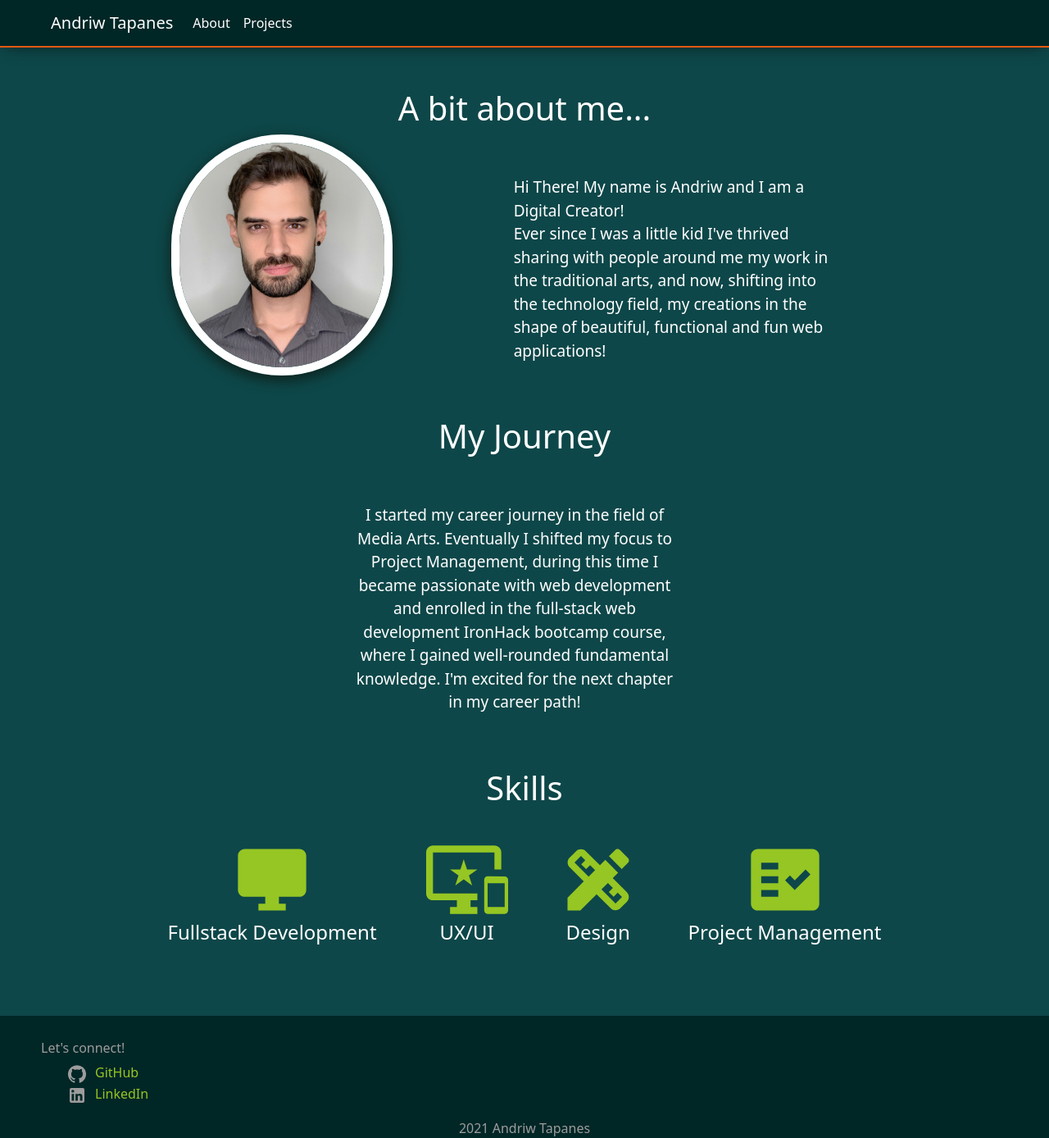
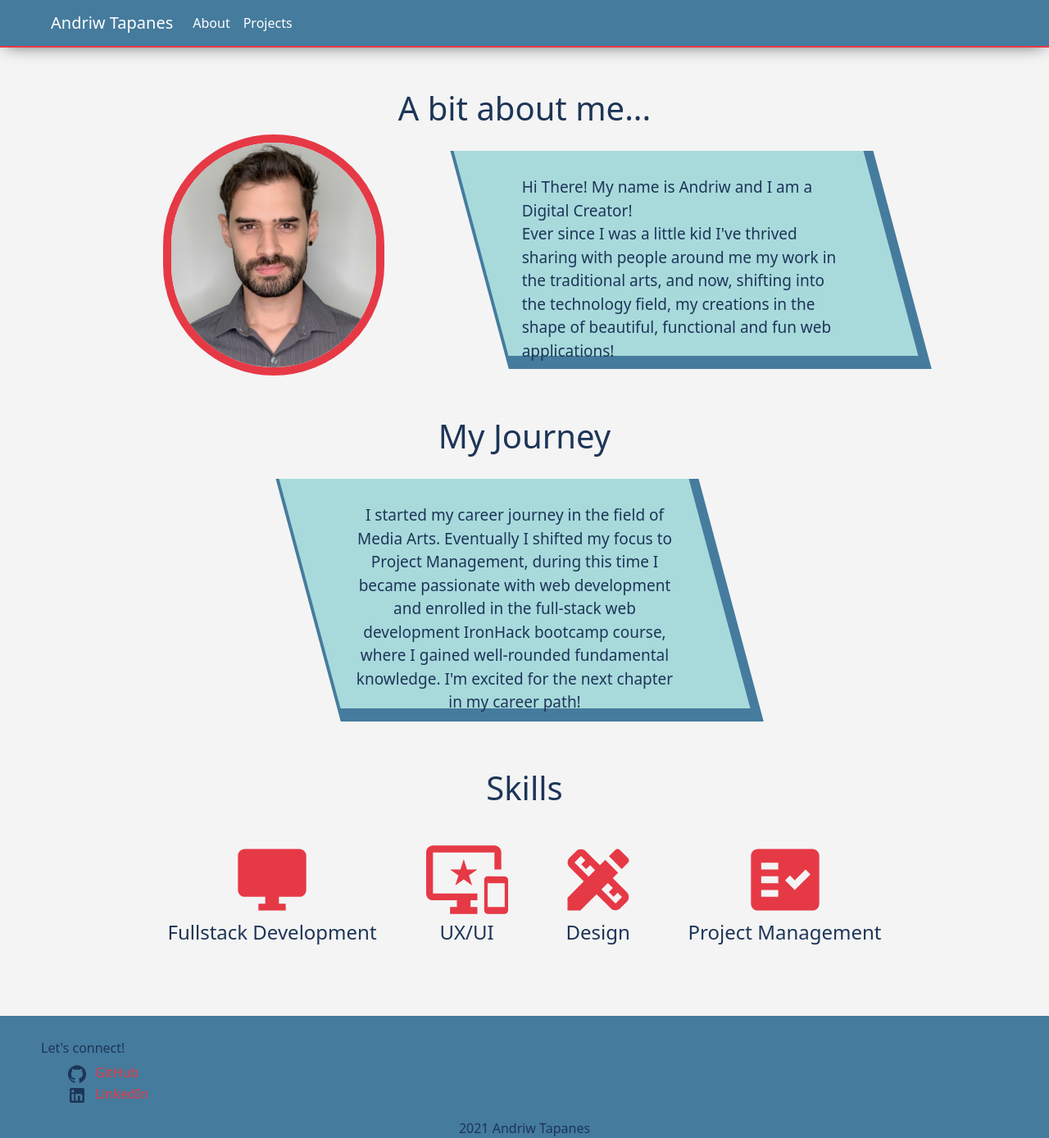
Before and after one commit to AndriwT/portfolio-website, a React (Create React App) app: page / in a window 1280 px wide. Shown: the whole page at 82% size. Built offline with nearby package versions, Linux system fonts and the light colour scheme.

Commit message:
changing style, testing colors

```diff
--- a/package.json
+++ b/package.json
@@ -5,6 +5,7 @@
   "dependencies": {
     "@emotion/react": "^11.5.0",
     "@emotion/styled": "^11.3.0",
+    "@material-ui/core": "^4.12.3",
     "@mui/icons-material": "^5.0.4",
     "@mui/material": "^5.0.4",
     "@testing-library/jest-dom": "^5.14.1",
--- a/public/index.html
+++ b/public/index.html
@@ -29,7 +29,7 @@
 <link href="https://fonts.googleapis.com/css2?family=Montserrat:wght@300&display=swap" rel="stylesheet">
     <title>Andriw Tapanes</title>
   </head>
-  <body style="background: #0E4749">
+  <body style="background: #f4f4f4">
     <noscript>You need to enable JavaScript to run this app.</noscript>
     <div id="root"></div>
     <!--
--- a/src/App.css
+++ b/src/App.css
@@ -39,10 +39,14 @@
   }
 }
 
+h1 {
+  color: #1D3557;
+}
+
 .nav {
-  background-color: #002626;
+  background-color: #457B9D;
   box-shadow: 0px 3px 21px -7px rgb(0 0 0 / 75%);
-  border-bottom: 2px solid #E55812;
+  border-bottom: 2px solid #E63946;
 }
 
 .nav-logo {
@@ -52,7 +56,7 @@
 .home-container {
   text-align: center;
   margin-top: 50px !important;
-  color: white;
+  color: #1D3557;
 }
 
 .pitch-container {
@@ -67,11 +71,22 @@
   margin-top: 50px;
 }
 
+.pitch-background {
+  position: absolute;
+  z-index: -1;
+  width: 500px;
+  height: 250px;
+  transform: skew(15deg);
+  background: #A8DADC;
+  margin-top: 20px;
+  box-shadow: 4px 8px 0px 8px #457B9D;
+}
+
 .pitch img{
   width: 270px;
   border-radius: 150px;
-  border: 10px solid rgb(255, 255, 255);
-  box-shadow: 0px 5px 15px 2px rgba(12, 26, 19, 0.75);
+  border: 10px solid #E63946;
+  /* box-shadow: 0px 5px 15px 2px rgba(12, 26, 19, 0.75); */
 }
 
 .pitch p{
@@ -119,8 +134,8 @@
 }
 
 .visit-btn {
-  background: #E55812 !important;
-  border: 1px solid #E55812 !important;
+  background: #E63946 !important;
+  border: 1px solid #E63946 !important;
   width: 90%;
 
 }
@@ -132,13 +147,13 @@
 /* FOOTER */
 
 .footer-container {
-  background: #002626;
+  background: #457B9D;
   width: 100%;
   min-height: 80px;
   position: static;
   left:0px;
   bottom:0px;
-  color: rgb(156, 156, 156);
+  color: #1D3557;
 }
 
 .footer-connect {
--- a/src/components/Footer.jsx
+++ b/src/components/Footer.jsx
@@ -10,7 +10,7 @@ const Footer = () => {
           <li>
             <GitHubIcon style={{ marginRight: "10px" }} />
             <a
-              style={{ cursor: "pointer", color: "#95C623" }}
+              style={{ cursor: "pointer", color: "#E63946" }}
               onClick={() =>
                 window.open("https://github.com/AndriwT", "_blank")
               }
@@ -21,7 +21,7 @@ const Footer = () => {
           <li>
             <LinkedInIcon style={{ marginRight: "10px" }} />
             <a
-              style={{ cursor: "pointer", color: "#95C623" }}
+              style={{ cursor: "pointer", color: "#E63946" }}
               onClick={() =>
                 window.open(
                   "https://www.linkedin.com/in/andriwtapanes/",
--- a/src/components/ProjectCard.jsx
+++ b/src/components/ProjectCard.jsx
@@ -22,7 +22,7 @@ const ProjectCard = ({ props: { name, description, imageSrc, url } }) => {
       <Card
         sx={{
           maxWidth: 345,
-          background: "#EFE7DA",
+          background: "#A8DADC",
         }}
         onClick={() => {
           handleShow({ name });
@@ -70,7 +70,7 @@ const ProjectCard = ({ props: { name, description, imageSrc, url } }) => {
           }}
         >
           <Modal.Header
-            style={{ backgroundColor: "#EFE7DA" }}
+            style={{ backgroundColor: "#A8DADC" }}
             closeButton
             onClick={() => {
               setShow(false);
@@ -81,14 +81,14 @@ const ProjectCard = ({ props: { name, description, imageSrc, url } }) => {
           <img
             src={imageSrc}
             style={{
-              backgroundColor: "#EFE7DA",
+              backgroundColor: "#A8DADC",
               paddingLeft: 30,
               paddingRight: 30,
             }}
           />
           <Modal.Body
             style={{
-              backgroundColor: "#EFE7DA",
+              backgroundColor: "#A8DADC",
               paddingLeft: 30,
               paddingRight: 30,
             }}
@@ -97,7 +97,7 @@ const ProjectCard = ({ props: { name, description, imageSrc, url } }) => {
           </Modal.Body>
           <Modal.Footer
             style={{
-              backgroundColor: "#EFE7DA",
+              backgroundColor: "#A8DADC",
               display: "flex",
               justifyContent: "center",
             }}
--- a/src/views/HomePage.jsx
+++ b/src/views/HomePage.jsx
@@ -12,13 +12,16 @@ const HomePage = () => {
         <Row className="pitch-container">
           <Col className="pitch">
             <img src="professional-portrait.png" />
-            <p>
-              Hi There! My name is Andriw and I am a Digital Creator! <br />{" "}
-              Ever since I was a little kid I've thrived sharing with people
-              around me my work in the traditional arts, and now, shifting into
-              the technology field, my creations in the shape of beautiful,
-              functional and fun web applications!
-            </p>
+            <div>
+              <div className="pitch-background"></div>
+              <p style={{ marginLeft: "50px" }}>
+                Hi There! My name is Andriw and I am a Digital Creator! <br />{" "}
+                Ever since I was a little kid I've thrived sharing with people
+                around me my work in the traditional arts, and now, shifting
+                into the technology field, my creations in the shape of
+                beautiful, functional and fun web applications!
+              </p>
+            </div>
           </Col>
         </Row>
       </Row>
@@ -26,6 +29,7 @@ const HomePage = () => {
         <h1>My Journey</h1>
         <Row className="pitch-container">
           <Col className="pitch">
+            <div className="pitch-background" style={{ height: "280px" }}></div>
             <p style={{ textAlign: "center" }}>
               I started my career journey in the field of Media Arts. Eventually
               I shifted my focus to Project Management, during this time I
@@ -42,26 +46,26 @@ const HomePage = () => {
         <h1>Skills</h1>
         <div className="skill">
           <DesktopWindowsIcon
-            style={{ height: "100px", width: "100px", color: "#95C623" }}
+            style={{ height: "100px", width: "100px", color: "#E63946" }}
           />
           <h4>Fullstack Development</h4>
         </div>
         <div className="skill">
           <ImportantDevicesIcon
-            style={{ height: "100px", width: "100px", color: "#95C623" }}
+            style={{ height: "100px", width: "100px", color: "#E63946" }}
           />
           <h4>UX/UI</h4>
         </div>
         <div className="skill">
           <DesignServicesIcon
             className="icon"
-            style={{ height: "100px", width: "100px", color: "#95C623" }}
+            style={{ height: "100px", width: "100px", color: "#E63946" }}
           />
           <h4>Design</h4>
         </div>
         <div className="skill">
           <FactCheckIcon
-            style={{ height: "100px", width: "100px", color: "#95C623" }}
+            style={{ height: "100px", width: "100px", color: "#E63946" }}
           />
           <h4>Project Management</h4>
         </div>
--- a/src/views/ProjectsPage.jsx
+++ b/src/views/ProjectsPage.jsx
@@ -1,7 +1,8 @@
 import ProjectCard from "../components/ProjectCard";
 import projects from "../components/ProjectsInfo";
+import Grow from "@material-ui/core/Grow";
+
 import React from "react";
-import Fade from "react-reveal/Fade";
 
 const ProjectsPage = () => {
   return (
@@ -11,12 +12,26 @@ const ProjectsPage = () => {
         <div className="projects-mapping">
           {projects &&
             projects.map((project, i) => {
+              let time = 0;
+              const variableTime = () => {
+                if (i > 10) {
+                  time = 5000;
+                } else {
+                  time = (i + 1) * 500;
+                }
+              };
+              variableTime();
+
               return (
-                <Fade top>
+                <Grow
+                  in={true}
+                  style={{ transformOrigin: "center top" }}
+                  timeout={time}
+                >
                   <div key={i} className="projects">
                     <ProjectCard props={project} />
                   </div>
-                </Fade>
+                </Grow>
               );
             })}
         </div>
```
Also changed, not shown: 1 other file (tests, documents, lock files or other folders).
